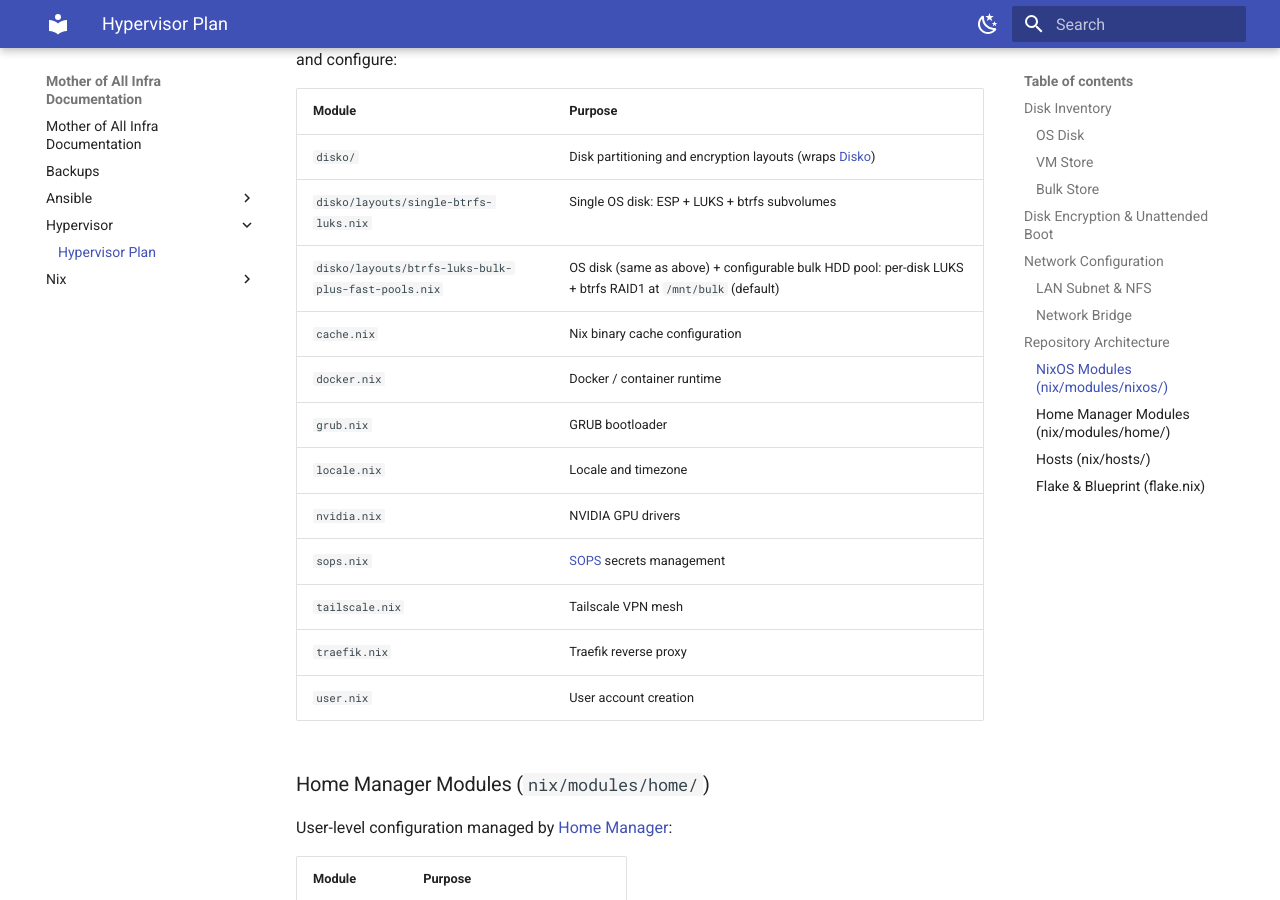
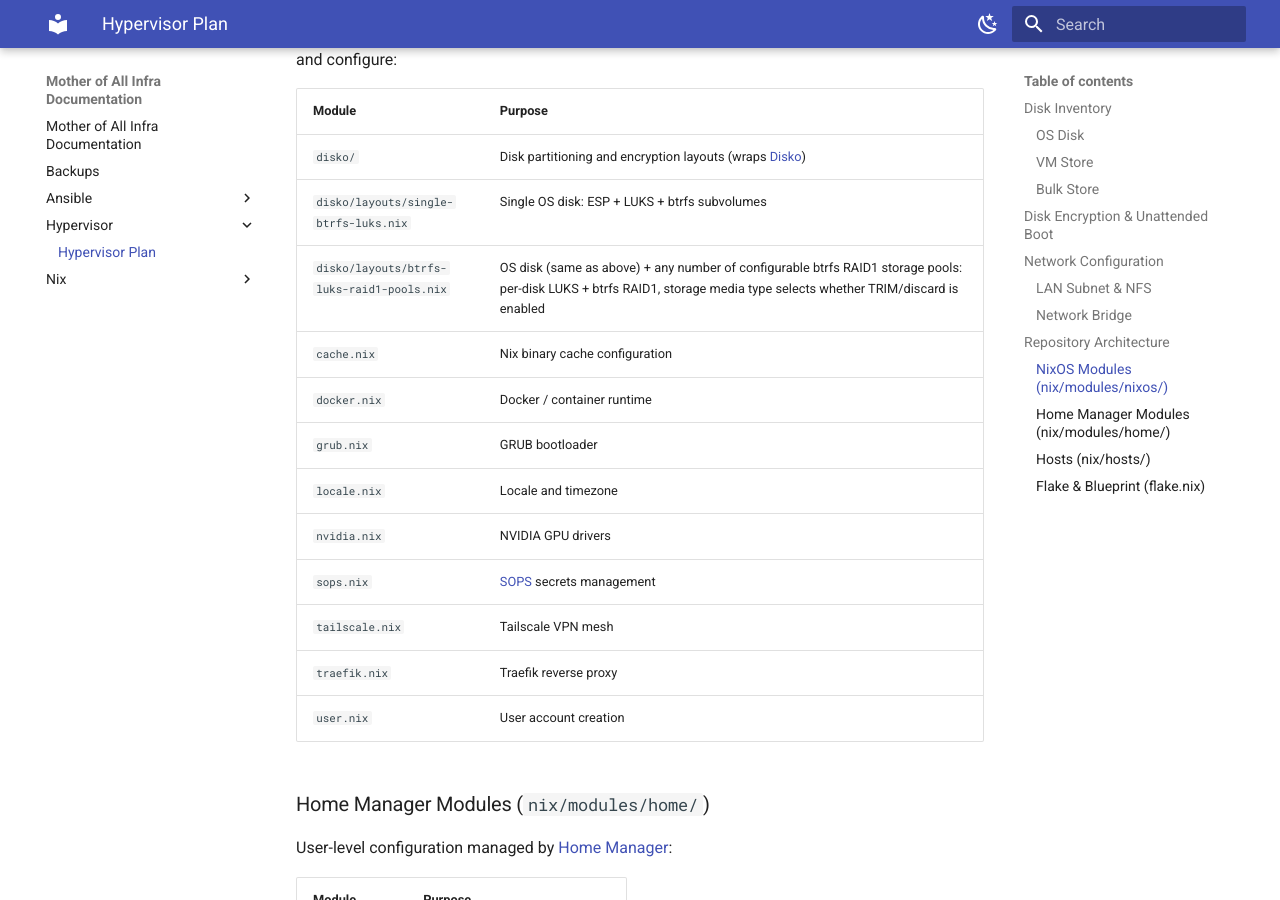
Before and after one commit to snyssen/mother-of-all-infra, an MkDocs documentation site: the page built from docs/hypervisor/plan.md, in a window 1280 px wide and 900 px high, scrolled down 2477 px. Built offline with MkDocs 1.6.1 and Material for MkDocs 9.7.7, drawn with Linux system fonts in a browser that asks for light colours.

Commit message:
disko: add encrypted btrfs RAID1 vmstore pool (NVMe) via generic `btrfs-luks-raid1-pools` layout (#116)
* Initial plan

* feat(disko): add encrypted btrfs RAID1 vmstore pool to bulk-plus-fast-pools layout

Co-authored-by: snyssen <36501744+snyssen@users.noreply.github.com>

* refactor(disko): replace bulkPool/vmstorePool with generic pools attrset

Co-authored-by: snyssen <36501744+snyssen@users.noreply.github.com>

* rename: btrfs-luks-bulk-plus-fast-pools → btrfs-luks-raid1-pools

Co-authored-by: snyssen <36501744+snyssen@users.noreply.github.com>

* fix(nix/hosts/hypervisor): fix and install btrfs raid1 pools layout

* Ensure pools are not named "main", as it would clash with the "main" disk

Co-authored-by: Copilot Autofix powered by AI <175728472+Copilot@users.noreply.github.com>

* fix: require at least 2 disks per pool in assertions

Co-authored-by: snyssen <36501744+snyssen@users.noreply.github.com>

---------

Co-authored-by: copilot-swe-agent[bot] <198982749+Copilot@users.noreply.github.com>
Co-authored-by: snyssen <36501744+snyssen@users.noreply.github.com>
Co-authored-by: snyssen <dev@snyssen.be>
Co-authored-by: Copilot Autofix powered by AI <175728472+Copilot@users.noreply.github.com>

```diff
--- a/docs/hypervisor/plan.md
+++ b/docs/hypervisor/plan.md
@@ -77,7 +77,7 @@ Reusable system-level modules. Each file/directory exposes NixOS options that ho
 |--------|---------|
 | `disko/` | Disk partitioning and encryption layouts (wraps [Disko](https://github.com/nix-community/disko)) |
 | `disko/layouts/single-btrfs-luks.nix` | Single OS disk: ESP + LUKS + btrfs subvolumes |
-| `disko/layouts/btrfs-luks-bulk-plus-fast-pools.nix` | OS disk (same as above) + configurable bulk HDD pool: per-disk LUKS + btrfs RAID1 at `/mnt/bulk` (default) |
+| `disko/layouts/btrfs-luks-raid1-pools.nix` | OS disk (same as above) + any number of configurable btrfs RAID1 storage pools: per-disk LUKS + btrfs RAID1, storage media type selects whether TRIM/discard is enabled |
 | `cache.nix` | Nix binary cache configuration |
 | `docker.nix` | Docker / container runtime |
 | `grub.nix` | GRUB bootloader |
```
Also changed, not shown: 4 other files.
